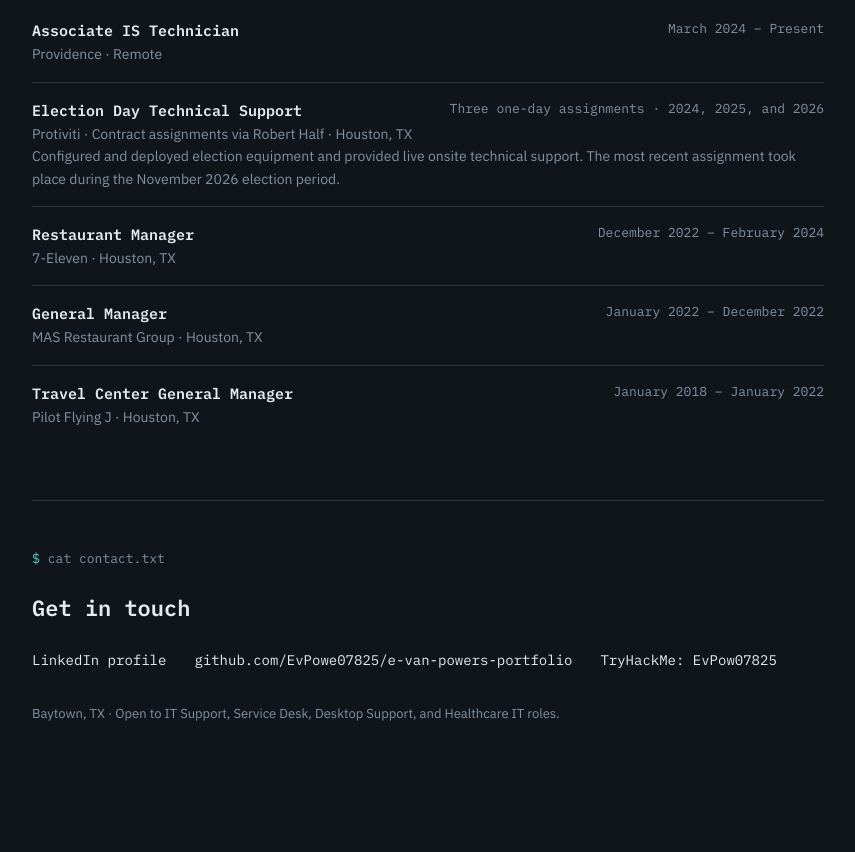
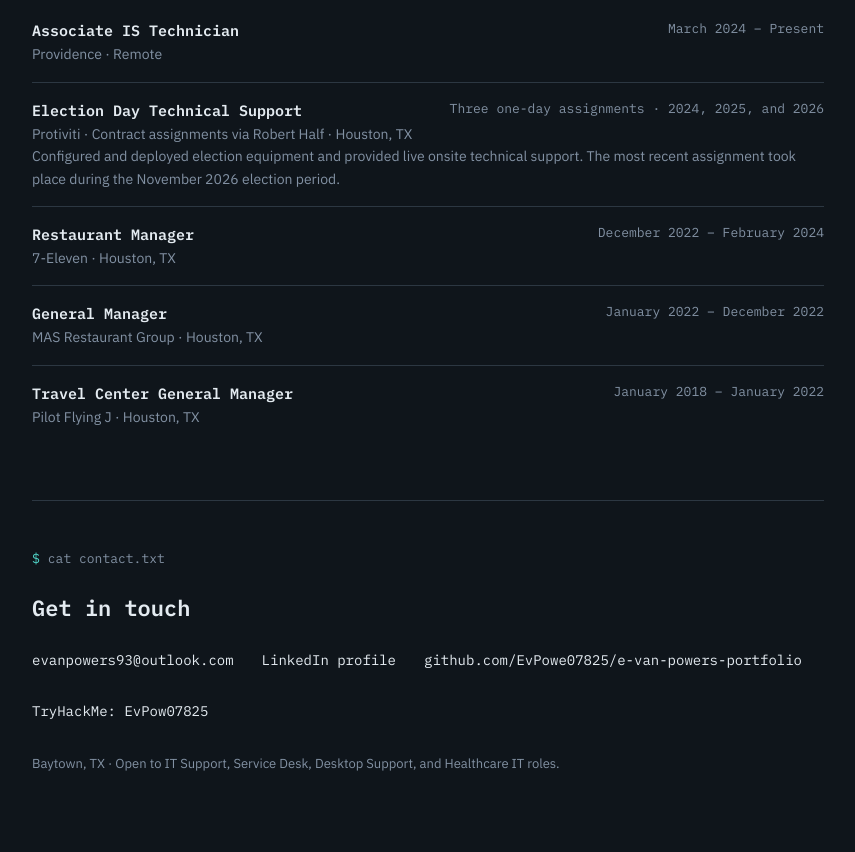
Before and after one commit to EvPowe07825/e-van-powers-portfolio, a plain HTML site: page index.html in a window 1280 px wide. Shown: the part 3726-4578 px from the top of the page, without its empty margins (212-1067 px from the left). Before the commit the page ends 4527 px from the top, so only its background shows below. Drawn offline with Linux system fonts and the light colour scheme.

Commit message:
Add approved job-search contact to portfolio

```diff
--- a/index.html
+++ b/index.html
@@ -434,6 +434,7 @@
     <div class="eyebrow">cat contact.txt</div>
     <h2>Get in touch</h2>
     <div class="contact-grid">
+      <a href="mailto:evanpowers93@outlook.com">evanpowers93@outlook.com</a>
       <a href="https://www.linkedin.com/in/e-van-powers-57a616b2/" target="_blank" rel="noopener">LinkedIn profile</a>
       <a href="https://github.com/EvPowe07825/e-van-powers-portfolio" target="_blank" rel="noopener">github.com/EvPowe07825/e-van-powers-portfolio</a>
       <a href="https://tryhackme.com/p/EvPow07825" target="_blank" rel="noopener">TryHackMe: EvPow07825</a>
```
